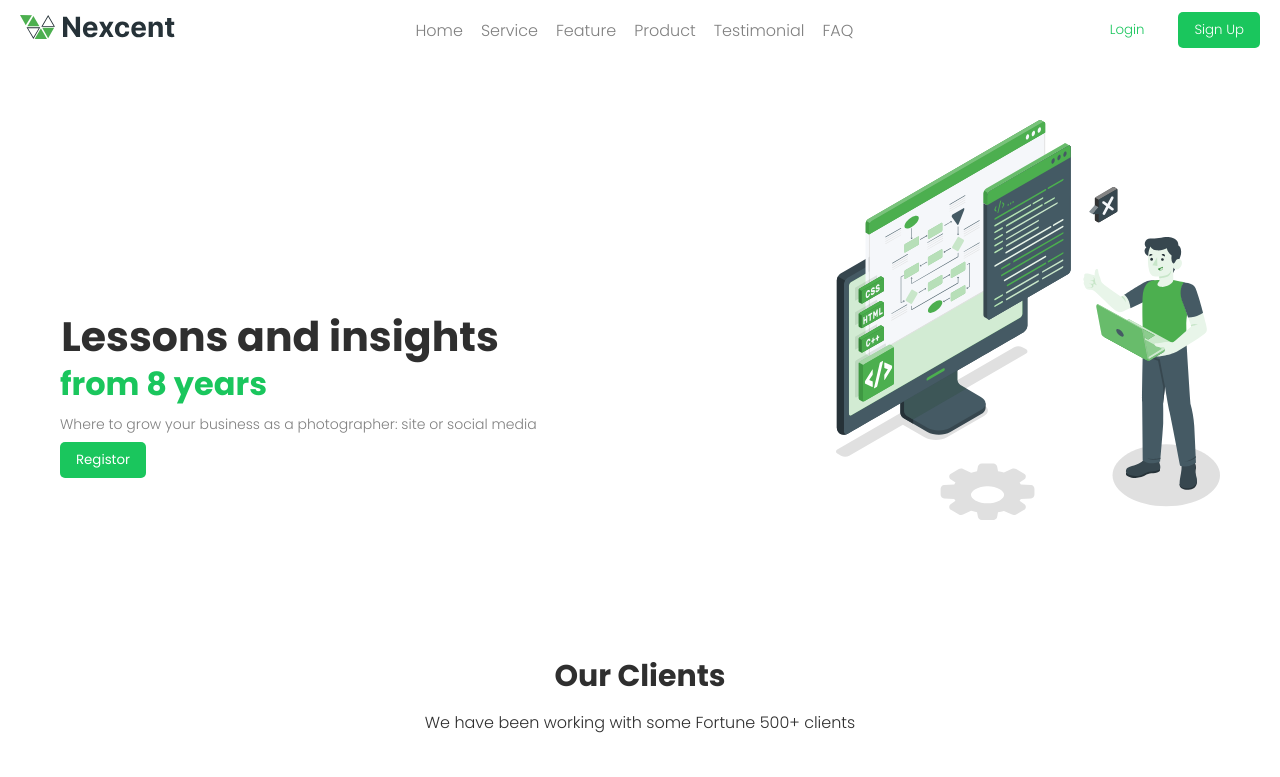
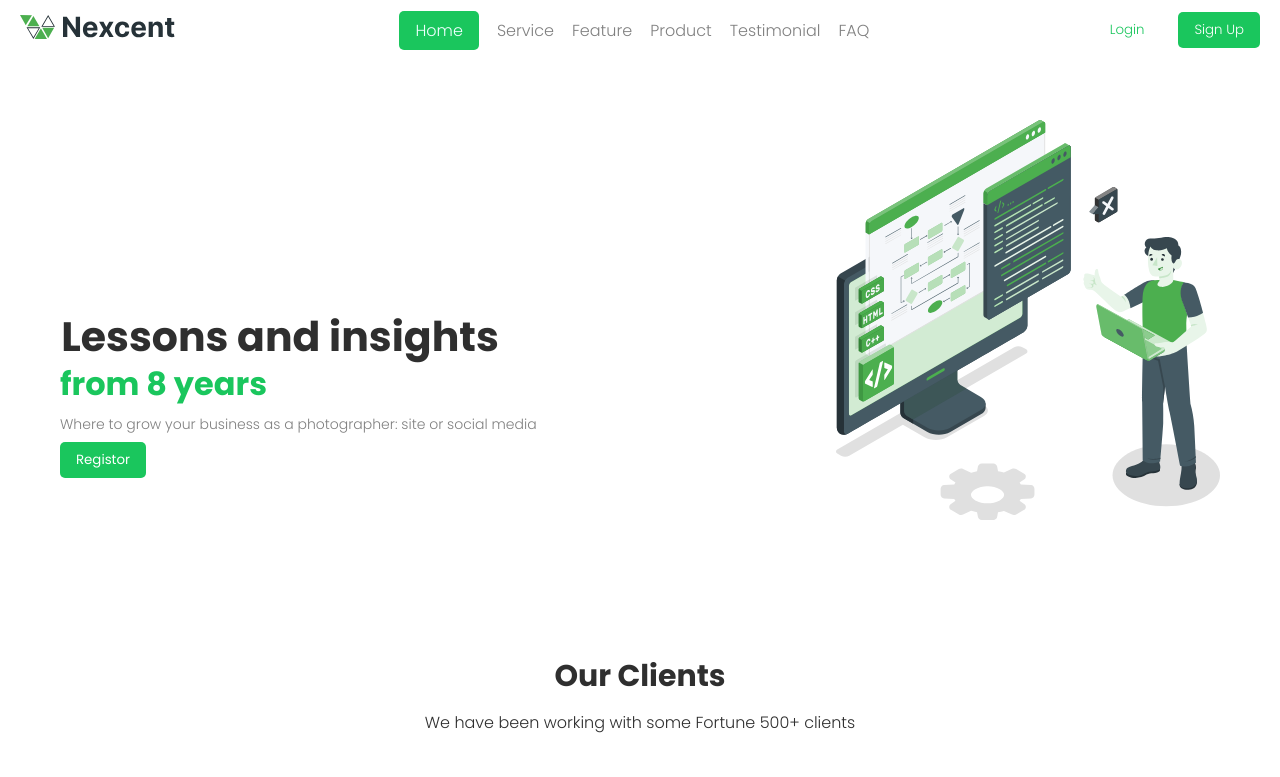
Before and after one commit to developwithpranjal/nexcent, a plain HTML site: page index.html in a window 1280 px wide. In both pictures the pointer is over the link "Home". Shown: the top 777 px of the page. Drawn offline with Linux system fonts and the light colour scheme; a web font is replaced by a local one.

Commit message:
new update-completed

```diff
--- a/style.css
+++ b/style.css
@@ -32,10 +32,17 @@ gap: 18px;
 
 }
 .headbar ul li a{
-    color: grey;
+    color: gray;
+    /* font-weight: 500; */
     text-decoration: none;
 
 
+}
+.headbar ul li a:hover{
+    background-color:rgb(26, 198, 93);
+    color: azure;
+    border-radius: 5px;
+    padding: .5rem 1rem;
 }
 .loginbutton{
     color: rgb(26, 198, 93);
@@ -422,6 +429,10 @@ font-size: 15px;
     font-weight: 500;
     padding-top: initial;
 }
+.logos span:hover{
+    color: rgb(17, 138, 71);
+
+}
 
 .marketing p{
     width: 700px;
```
Also changed, not shown: index.html (+1 -1 lines).
